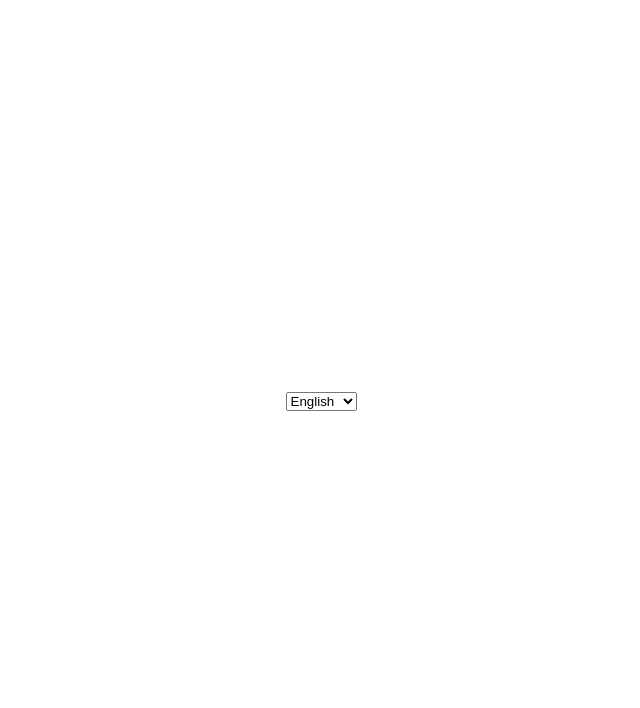
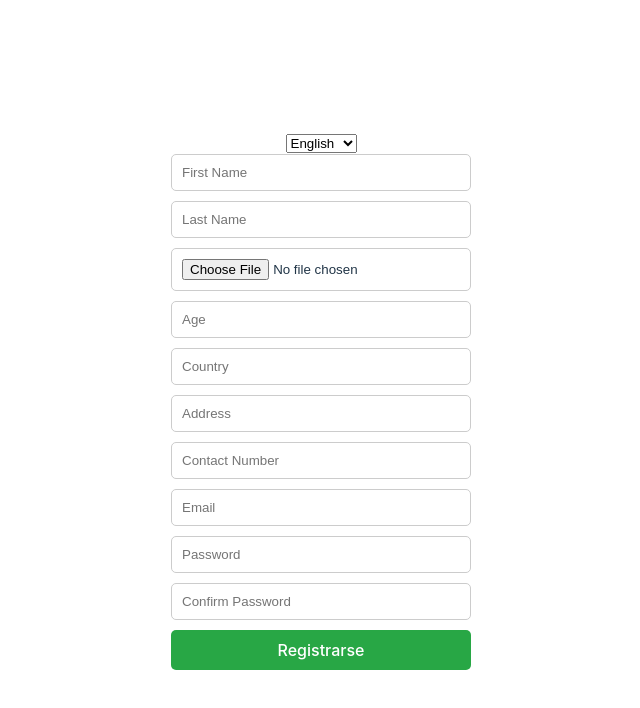
Before and after one commit to davichano/pet-paw-mir, a React (Vite) app: page /register in a window 1280 px wide. Before the commit this address had no page. Shown: the top 708 px of the page, without its empty margins (319-959 px from the left). Built offline with nearby package versions, Linux system fonts and the light colour scheme.

Commit message:
feat: add register wireframe

```diff
--- /dev/null
+++ b/src/assets/css/RegisterForm.css
@@ -0,0 +1,32 @@
+
+.register-form {
+    display: flex;
+    flex-direction: column;
+    width: 300px;
+    margin: 0 auto;
+  }
+
+  .register-form input {
+    margin-bottom: 10px;
+    padding: 10px;
+    border-radius: 5px;
+    border: 1px solid #ccc;
+  }
+
+  .register-form button {
+    padding: 10px;
+    background-color: #28a745;
+    color: white;
+    border: none;
+    border-radius: 5px;
+    cursor: pointer;
+  }
+  .error {
+    color: red;
+    margin-bottom: 10px;
+  }
+
+  .success {
+    color: green;
+    margin-bottom: 10px;
+  }
--- a/src/components/RegisterForm.jsx
+++ b/src/components/RegisterForm.jsx
@@ -1,5 +1,6 @@
 //import { useTranslation } from "react-i18next"
 import { useState } from "react"
+import '../assets/css/RegisterForm.css'
 
 const RegisterForm = () => {
     const [formData, setFormData] = useState({
@@ -27,7 +28,7 @@ const RegisterForm = () => {
         //Aqui va la logica para enviar los datos al servidor
     }
     return (
-        <form onSubmit={handleSubmit} className="">
+        <form onSubmit={handleSubmit} className="register-form">
             <input type="text" name="firstname" placeholder="First Name" onChange={handleChange} />
             <input type="text" name="lastname" placeholder="Last Name" onChange={handleChange} />
             <input type="file" name="profilePicture" onChange={(e) => setFormData({ ...formData, profilePicture: e.target.files[0] })} />
@@ -38,6 +39,7 @@ const RegisterForm = () => {
             <input type="email" name="email" placeholder="Email" onChange={handleChange} />
             <input type="password" name="password" placeholder="Password" onChange={handleChange} />
             <input type="password" name="confirmPassword" placeholder="Confirm Password" onChange={handleChange} />
+            <button type="submir">Registrarse</button>
         </form>
     )
 }
--- a/src/routers/MainRouter.jsx
+++ b/src/routers/MainRouter.jsx
@@ -1,12 +1,14 @@
 
 import {BrowserRouter, Routes, Route} from 'react-router-dom';
 import Home from '../views/Home';
+import RegisterForm from '../components/RegisterForm';
 
 export const MainRouter=()=>{
   return(
     <BrowserRouter>
       <Routes>
                 <Route path="/" element={<Home></Home>}/>
+                <Route path="/register" element={<RegisterForm/>}/>
             </Routes>
     </BrowserRouter>
   )
```
Also changed, not shown: src/App.jsx (line endings or trailing spaces).
